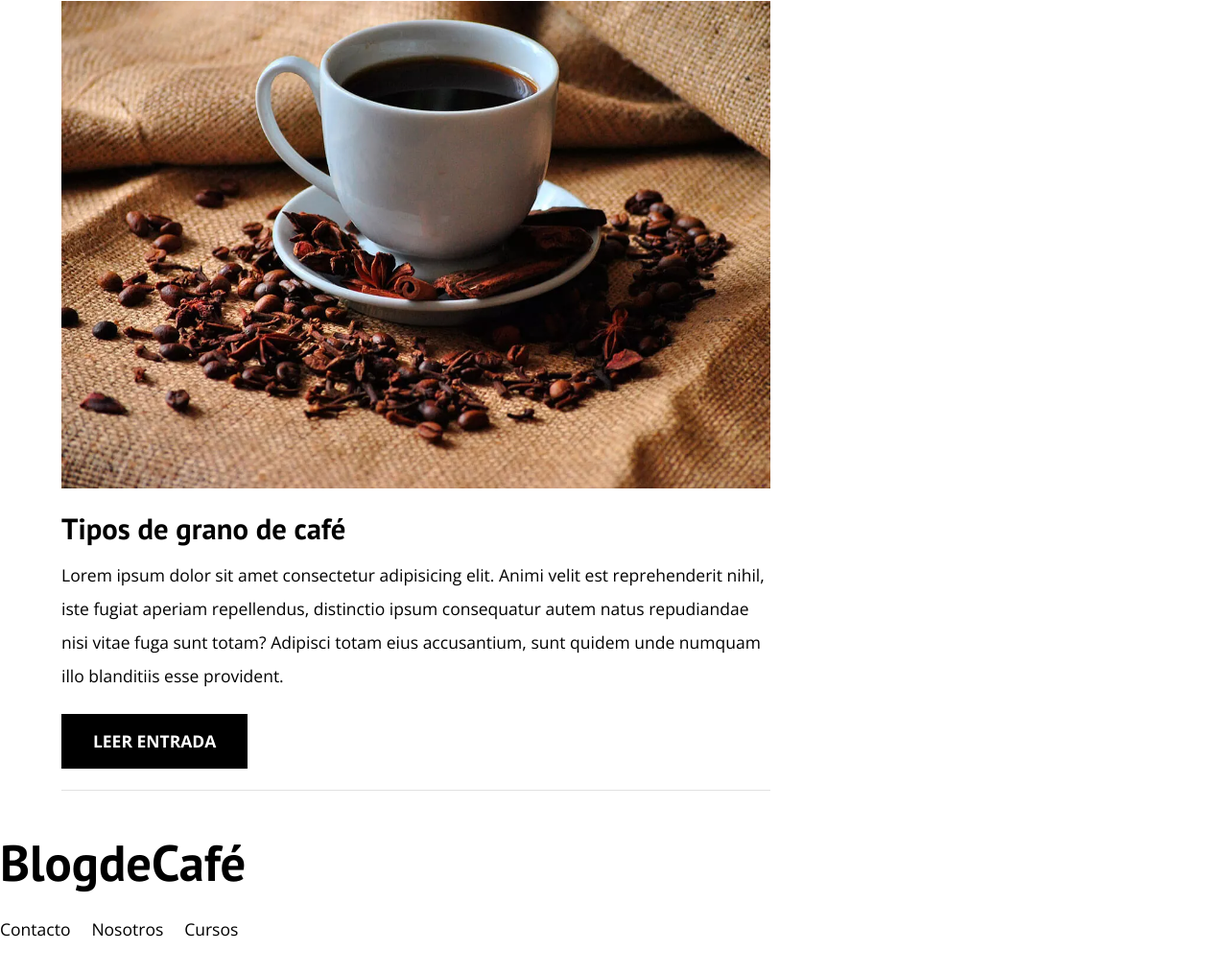
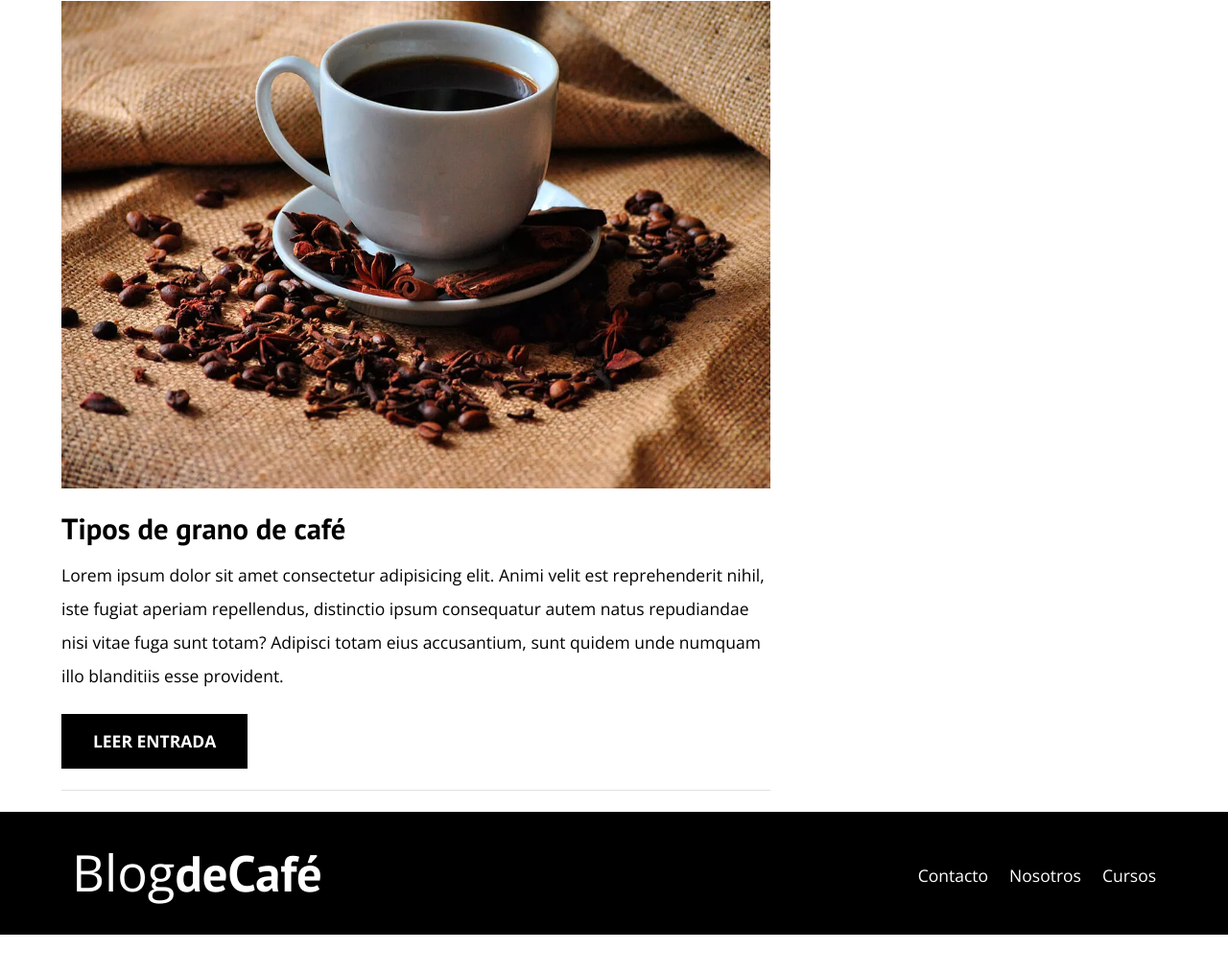
Before and after one commit to keincarrillo/blogCafe, a website: page index.html in a window 1280 px wide. Shown: the part 2437-3452 px from the top of the page at 96% size. After the commit the page ends 3411 px from the top, so only its background shows below. Drawn offline with nearby package versions, Linux system fonts and the light colour scheme.

Commit message:
styles: for footer

```diff
--- a/index.html
+++ b/index.html
@@ -113,12 +113,16 @@
       </div>
     </main>
     <footer>
-      <h1 class="menu__title">BlogdeCafé</h1>
-      <ul class="menu">
-        <li class="menu__item">Contacto</li>
-        <li class="menu__item">Nosotros</li>
-        <li class="menu__item">Cursos</li>
-      </ul>
+      <div class="menu__nav container">
+        <h1 class="menu__title">
+          <span class="menu__title--span">Blog</span>deCafé
+        </h1>
+        <ul class="menu">
+          <li class="menu__item">Contacto</li>
+          <li class="menu__item">Nosotros</li>
+          <li class="menu__item">Cursos</li>
+        </ul>
+      </div>
     </footer>
   </body>
 </html>
--- a/sass/components/_menu.scss
+++ b/sass/components/_menu.scss
@@ -1,7 +1,9 @@
 .menu {
+    text-align: center;
     list-style: none;
     margin-bottom: 3rem;
     &__title {
+        text-align: center;
         &--span {
             font-weight: 300;
         }
--- /dev/null
+++ b/sass/layout/_footer.scss
@@ -0,0 +1,10 @@
+@use '../abstracts/colors' as c;
+
+footer {
+    height: 23vh;
+    background-color: c.$black;
+    color: c.$white;
+    @media (min-width: 768px) {
+        height: fit-content;
+    }
+}
--- a/sass/main.scss
+++ b/sass/main.scss
@@ -8,3 +8,4 @@
 @import './components/banner';
 @import './abstracts/mix';
 @import './components/workshop';
+@import './layout/footer';
```
Also changed, not shown: css/styles.css, 1 other file.
